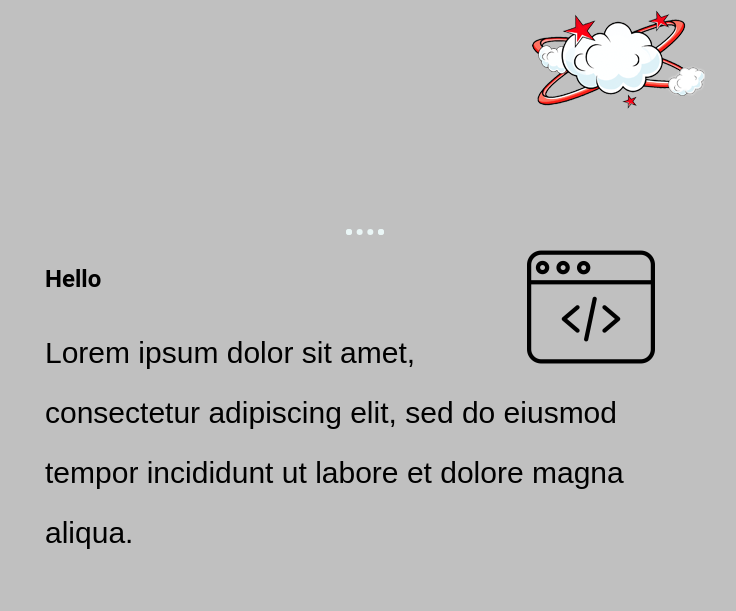
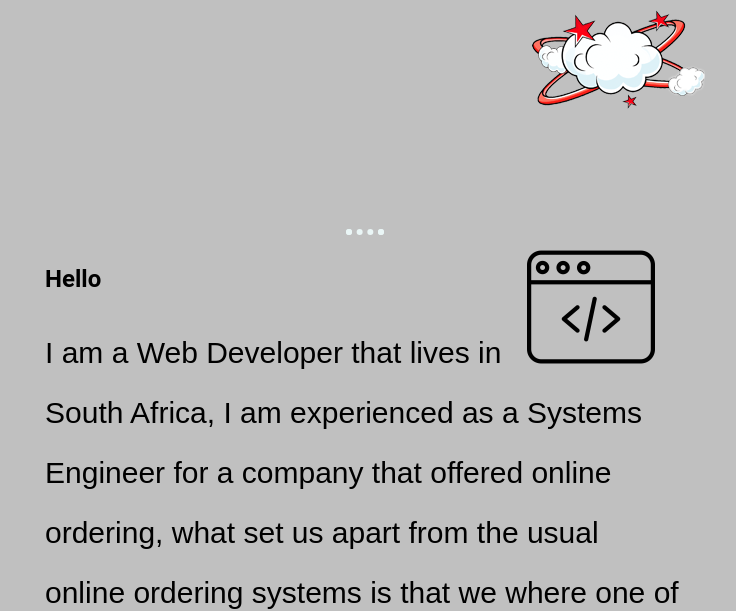
Before and after one commit to WaldenMarc/CV, a plain HTML site: page index.html in a window 1280 px wide. Shown: the part 353-964 px from the top of the page, without its empty margins (275-1011 px from the left). Drawn offline with Linux system fonts and the light colour scheme.

Commit message:
Add files via upload

```diff
--- a/index.html
+++ b/index.html
@@ -26,7 +26,7 @@
         <hr>
         <img class="Prog-img" src="images/web-programming.png" alt="">
         <h2>Hello</h2>
-        <p>Lorem ipsum dolor sit amet, consectetur adipiscing elit, sed do eiusmod tempor incididunt ut labore et dolore magna aliqua.</p>
+        <p>I am a Web Developer that lives in South Africa, I am experienced as a Systems Engineer for a company that offered online ordering, what set us apart from the usual online ordering systems is that we where one of the only company that is directly connected to the POS systems of the restaurants. <br> We do this by directly connecting to the POS system API’s either with them connecting to us or we connect to them using REST API. I have found this to be a challenging but exciting field to be in and setting up the individual stores Menu’s and Websites has been a great challenge.</p>
     </div>
 
 <div class="skills">
```
